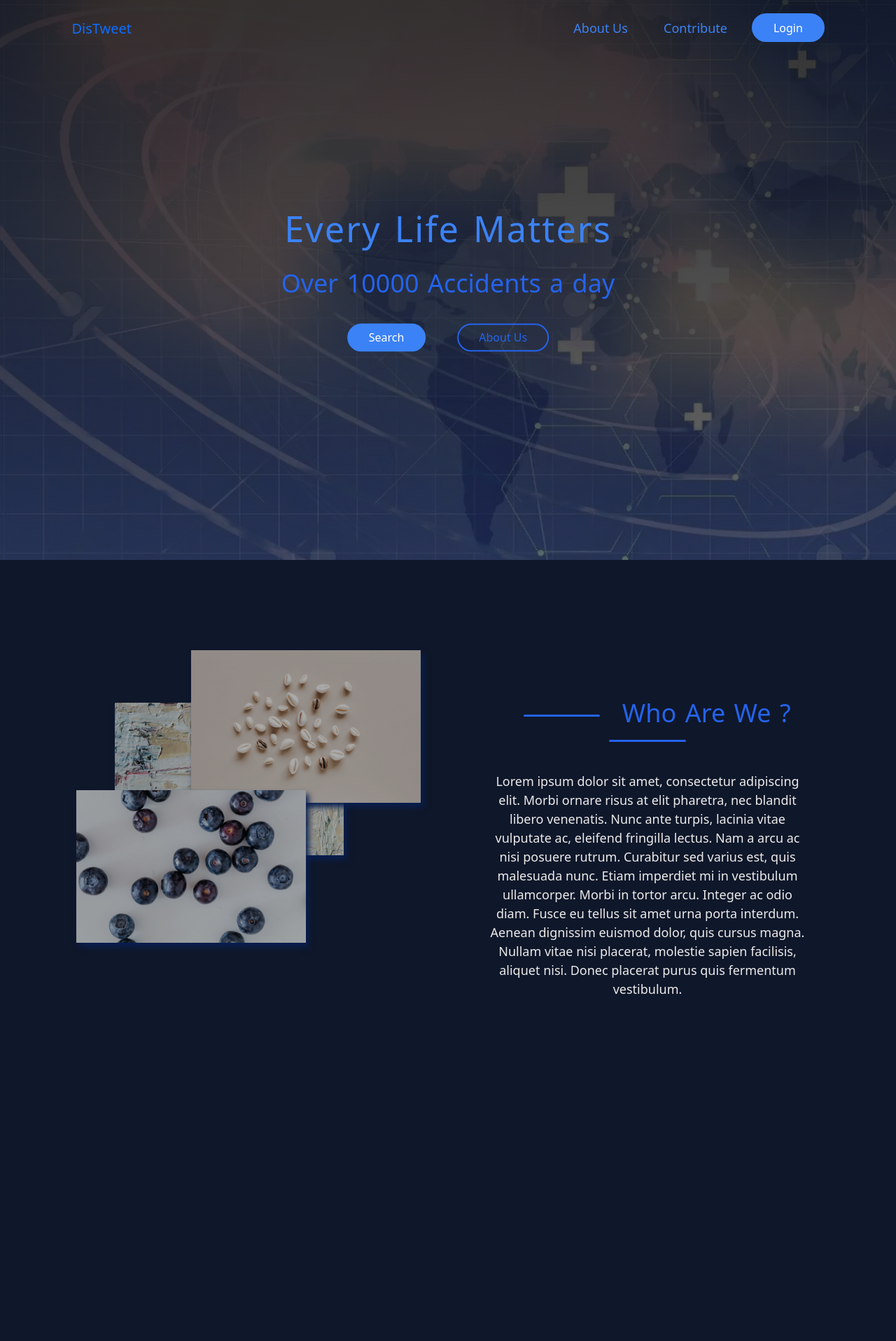
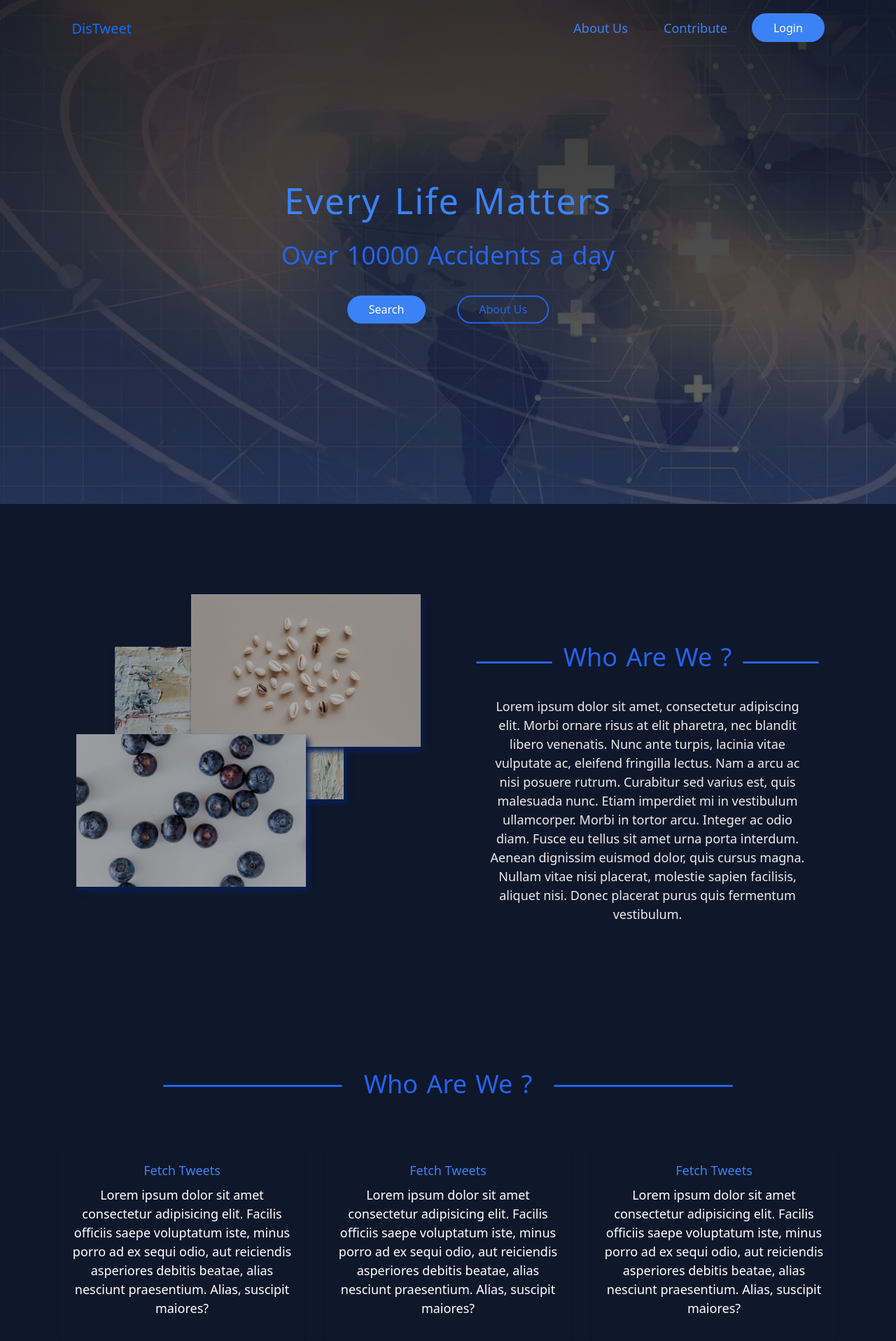
Before and after one commit to abhay-lal/DisTweet, a Django app: page / in a window 1280 px wide. Shown: the whole page at 70% size. Before the commit the page ends 1420 px from the top, so only its background shows below. Run offline with Django 4.2, Linux system fonts and the light colour scheme.

Commit message:
Back change

```diff
--- a/disTweet/static/css/color.css
+++ b/disTweet/static/css/color.css
@@ -50,3 +50,17 @@ h2 {
     color: #2563eb;
     border-bottom: 1px solid #2563eb;
 }
+
+.card {
+    text-align: center;
+    background: transparent;
+    color: #3b82f6;
+}
+
+.card-body{
+    background: transparent;
+}
+
+.normal-content {
+    color: #fff;
+}
--- a/disTweet/static/css/index.css
+++ b/disTweet/static/css/index.css
@@ -14,10 +14,14 @@ section {
     text-transform: capitalize;
 }
 
+.section-heading-block {
+    text-align: center;
+}
+
 .hor-line {
-    content: '';
+    content: ' ';
     width: 20%;
-    margin: 0 5% 1.5%;
+    margin: 0.7% 2%;
     height: 1px;
     border-radius: 200px;
     border-bottom: 3.5px solid #2563eb;
@@ -156,3 +160,8 @@ h2 {
     line-height: 1.5;
     max-width: 85%;
 }
+
+
+.workings {
+    margin-top: 5%;
+}
--- a/disTweet/templates/home/index.html
+++ b/disTweet/templates/home/index.html
@@ -19,7 +19,7 @@
     <style>
         header {
             position: relative;
-            height: 100vh;
+            height: 90vh;
             background-image: linear-gradient(rgba(0, 0, 0, 0.797), rgba(0, 0, 0, 0.7),rgba(0, 0, 0, 0.578)), url("{% static 'img/home.jpeg' %}");
             background-repeat: no-repeat;
             background-position: center;
@@ -94,13 +94,13 @@
 
             <div class="col">
                 <div class="about-content">
-                    <div class="hor-line align-items-center"></div>
+                    <div class="hor-line"></div>
 
                     <h2 class="section-heading">
                         who are we ?
                     </h2>
 
-                    <div class="hor-line align-items-center"></div>
+                    <div class="hor-line"></div>
 
                     <p class="noraml-content">
                         Lorem ipsum dolor sit amet, consectetur adipiscing elit. Morbi ornare risus at elit pharetra, nec blandit libero venenatis. Nunc ante turpis, lacinia vitae vulputate ac, eleifend fringilla lectus. Nam a arcu ac nisi posuere rutrum. Curabitur sed varius est, quis malesuada nunc. Etiam imperdiet mi in vestibulum ullamcorper. Morbi in tortor arcu. Integer ac odio diam. Fusce eu tellus sit amet urna porta interdum. Aenean dignissim euismod dolor, quis cursus magna. Nullam vitae nisi placerat, molestie sapien facilisis, aliquet nisi. Donec placerat purus quis fermentum vestibulum.
@@ -112,6 +112,54 @@
     </section>
 
     <section class="works">
+        <div class="section-heading-block">
+            <div class="hor-line align-items-center"></div>
+            <h2 class="section-heading">
+                who are we ?
+            </h2>
+            <div class="hor-line align-items-center"></div>
+        </div>
+
+        <div class="container-lg workings">
+            <div class="row">
+                <div class="col">
+                    <div class="card">
+                        <div class="card-body">
+                            <div class="card-title">
+                                Fetch Tweets
+                            </div>
+                            <div class="card-text">
+                                <p class="normal-content">Lorem ipsum dolor sit amet consectetur adipisicing elit. Facilis officiis saepe voluptatum iste, minus porro ad ex sequi odio, aut reiciendis asperiores debitis beatae, alias nesciunt praesentium. Alias, suscipit maiores?</p>
+                            </div>
+                        </div>
+                    </div>
+                </div>
+                <div class="col">
+                    <div class="card">
+                        <div class="card-body">
+                            <div class="card-title">
+                                Fetch Tweets
+                            </div>
+                            <div class="card-text">
+                                <p class="normal-content">Lorem ipsum dolor sit amet consectetur adipisicing elit. Facilis officiis saepe voluptatum iste, minus porro ad ex sequi odio, aut reiciendis asperiores debitis beatae, alias nesciunt praesentium. Alias, suscipit maiores?</p>
+                            </div>
+                        </div>
+                    </div>
+                </div>
+                <div class="col">
+                    <div class="card">
+                        <div class="card-body">
+                            <div class="card-title">
+                                Fetch Tweets
+                            </div>
+                            <div class="card-text">
+                                <p class="normal-content">Lorem ipsum dolor sit amet consectetur adipisicing elit. Facilis officiis saepe voluptatum iste, minus porro ad ex sequi odio, aut reiciendis asperiores debitis beatae, alias nesciunt praesentium. Alias, suscipit maiores?</p>
+                            </div>
+                        </div>
+                    </div>
+                </div>
+            </div>
+        </div>
 
     </section>
 
```
